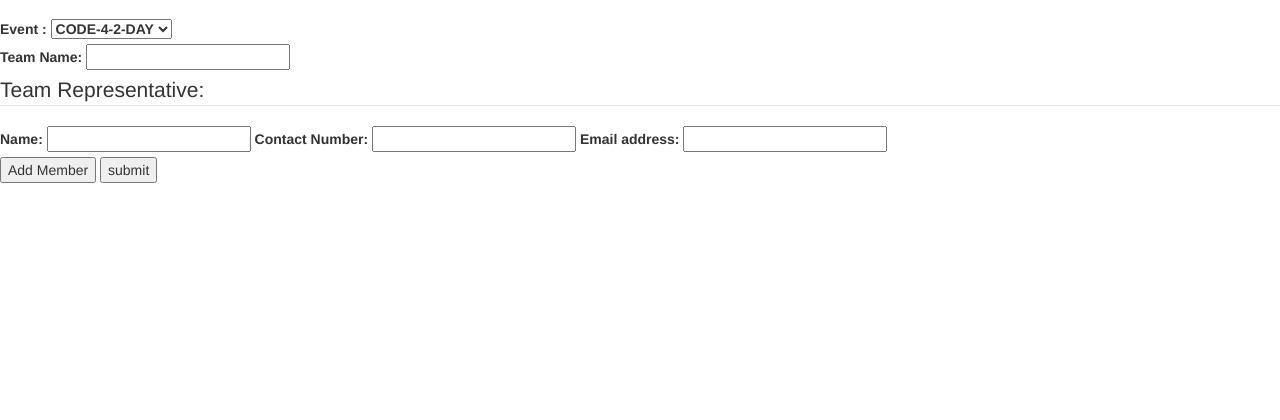
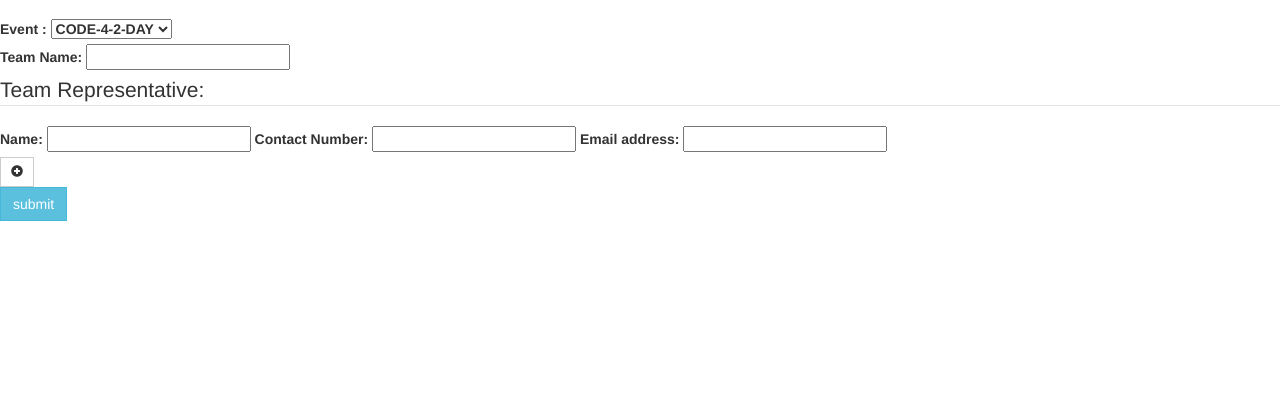
Before and after one commit to Udyam/2016, a Django app: template templates/register.html in a window 1280 px wide. Shown: the part 51-471 px from the top of the page. Run offline with Django 3.2, Linux system fonts and the light colour scheme; the template is opened without the code that fills it, so the values that code supplies are empty; some libraries are stand-ins or nearby versions.

Commit message:
added glyphicons and basic frontend

```diff
--- a/templates/register.html
+++ b/templates/register.html
@@ -40,8 +40,11 @@ Team registration UDYAM-2016
                 Email address: <input type="email" name="member1_email"> <br>
             </label>
         </fieldset>
-        <input type="button" value="Add Member" onclick="add_member()">
-        <input type="button" value="submit">
+        <button type="button" class="btn btn-default btn-sm" onclick="add_member()">
+            <span class="glyphicon glyphicon-plus-sign"></span>
+        </button>
+        <br>
+        <input type="button" class="btn btn-info" value="submit">
     </form>
     <script>
         var max_members = 5;
@@ -53,9 +56,12 @@ Team registration UDYAM-2016
                 alert("Maximum" + max_members + "number of allowed members in a team");
             }
             else{
+                if(id_number==2){
+                    var text1 = "<legend id = 'legend'> Team Memebers:</legend>"
+                    $("#tr_field").after(text1);
+                }
                 counter++;
                 var text =  '<fieldset id="m'+id_number+'_field"> \
-                                <legend>Team Member:</legend> \
                                 <label> \
                                     Name: <input type="text" name="member'+id_number+'_name"> <br> \
                                 </label> \
@@ -65,9 +71,13 @@ Team registration UDYAM-2016
                                 <label> \
                                     Email address: <input type="email" name="member'+id_number +'_email"> <br> \
                                 </label> \
-                                <input type="button" value="Remove Member" onclick="remove_member(' + "'m"+id_number+"_field'"+')"> \
+                                <button type="button" class="btn btn-default btn-sm" \
+                                    onclick="remove_member(' + "'m"+id_number+"_field'"+')"> \
+                                    <span class="glyphicon glyphicon-minus-sign"></span>\
+                                    </button>\
                             </fieldset>';
-                $("#tr_field").after(text);
+                $("#legend").after(text);
+                id_number++;
             }
         }
         function remove_member(tag){
```
